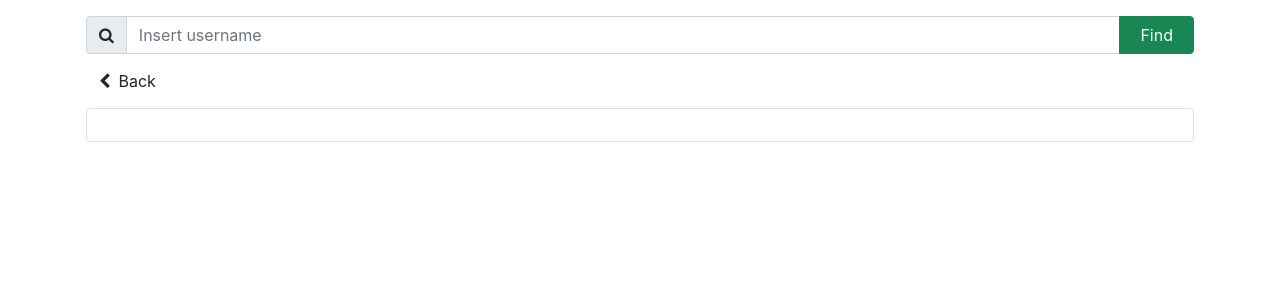
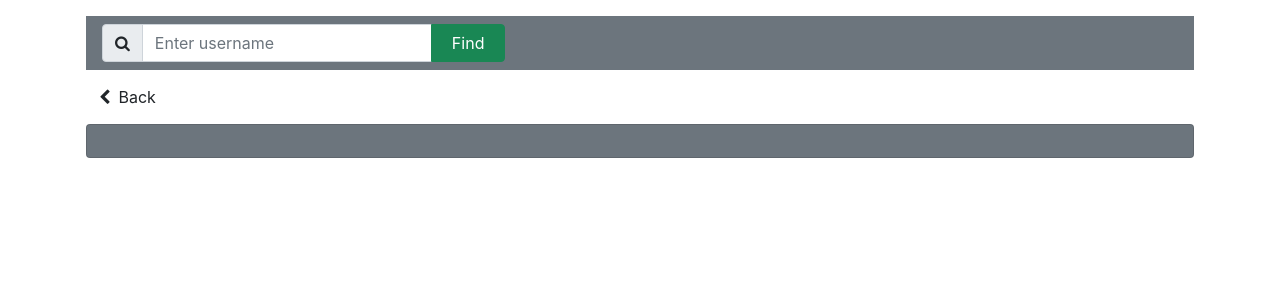
Before and after one commit to felipeeu/compasso-challenge, a React (Create React App) app: page /1/repos in a window 1280 px wide. Shown: the top 300 px of the page. Built offline with nearby package versions, Linux system fonts and the light colour scheme.

Commit message:
editing colors and readme file

```diff
--- a/src/App.js
+++ b/src/App.js
@@ -45,8 +45,13 @@ function App() {
 	};
 
 	return (
-		<div className="container-sm p-3">
-			<Search value={value} setValue={setValue} onClick={() => fetchUser(value)} />
+		<div className="container p-3 ">
+			<nav class="navbar navbar-light bg-secondary">
+				<div clasName="container">
+					<Search value={value} setValue={setValue} onClick={() => fetchUser(value)} />
+				</div>
+			</nav>
+
 			<Switch>
 				<Route path="/:user/starred">
 					<Button
--- a/src/NoUser.js
+++ b/src/NoUser.js
@@ -1,6 +1,6 @@
-const NoUser = ({ data, fetchRepos, fetchStarred }) => {
+const NoUser = () => {
 	return (
-		<div className="card mb-3 mt-2 ">
+		<div className="card mb-3 mt-2 bg-light ">
 			<div className="card-body">
 				<h2 className="card-title">Any user was found</h2>
 			</div>
--- a/src/Repos.js
+++ b/src/Repos.js
@@ -1,15 +1,15 @@
 const Repos = ({ data }) => {
 	return (
-		<div className="card mb-3 mt-2 ">
+		<div className="card mb-3 mt-2 bg-secondary">
 			<div className="card-body">
 				{data &&
 					data.map((repo, idx) => {
 						return (
-							<div className="card mb-3 mt-2 " key={idx}>
-								<div className="card-body">
+							<div className="card mb-3 mt-2 bg-light" key={idx}>
+								<div className="card-body ">
 									<h3>{repo.name}</h3>
 								</div>
-								<div className="card-body">
+								<div className="card-body ">
 									<span className="badge bg-success mx-1">
 										<i className="fa fa-star" />
 										<span className="px-1">star: {repo.stargazers_count}</span>
--- a/src/User.js
+++ b/src/User.js
@@ -1,7 +1,7 @@
 import Button from './components/Button';
 const User = ({ data, fetchRepos, fetchStarred }) => {
 	return (
-		<div className="card mb-3 mt-2 ">
+		<div className="card mb-3 mt-2 bg-light ">
 			<img src={data.avatar_url} className="rounded-circle w-25 p-3 align-self-center" alt="avatar" />
 			<div className="card-body">
 				<h2 className="card-title">{data.name}</h2>
--- a/src/components/Search.jsx
+++ b/src/components/Search.jsx
@@ -3,19 +3,16 @@ import Button from './Button'
 const Search = ({ value, setValue, onClick }) => {
 
   return (
-    <div className="input-group flex-nowrap">
+    <div className="input-group flex-nowrap ms-3">
       <span className="input-group-text" id="basic-addon1">
         <i className="fa fa-search" />
       </span>
       <input
         value={value}
         type="text"
-        className="form-control"
-        placeholder="Insert username"
-        aria-label="Username"
-        aria-describedby="basic-addon1"
+        className="form-control "
+        placeholder="Enter username"
         onChange={(e) => setValue(e.target.value)}
-
       />
       <Button label={'Find'} onClick={onClick} bootstrap={"btn-success"} />
     </div>
```
Also changed, not shown: 1 other file (tests, documents, lock files or other folders).
